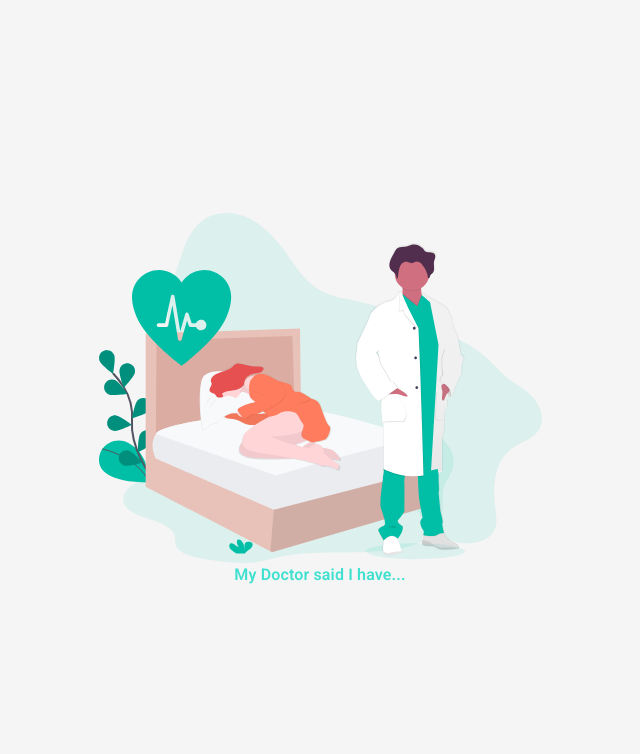
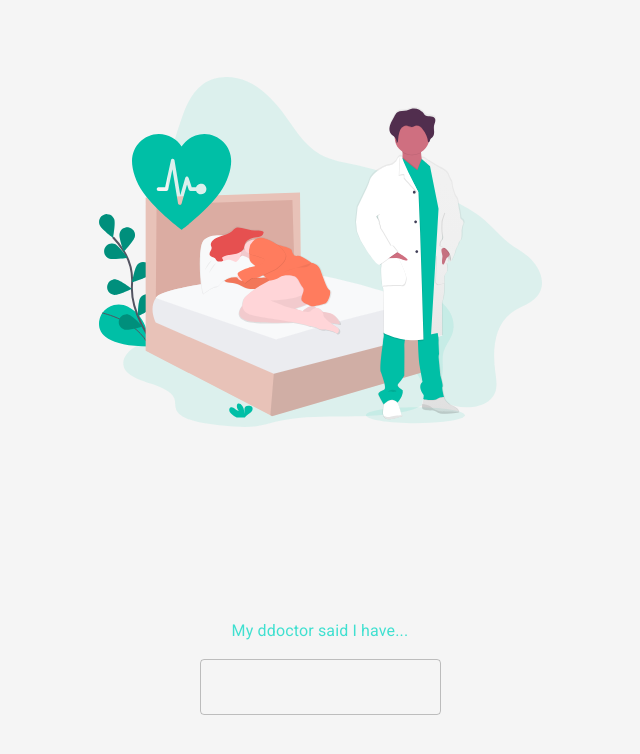
Before and after one commit to UnknownSilence/childhealthapp, a React (Create React App) app: page / in a window 1280 px wide. Shown: the top 754 px of the page, without its empty margins (320-960 px from the left). Built offline with nearby package versions, Linux system fonts and the light colour scheme.

Commit message:
ui updates
addiiton of autocomplete component

```diff
--- a/package.json
+++ b/package.json
@@ -3,8 +3,9 @@
   "version": "0.1.0",
   "private": true,
   "dependencies": {
-    "@material-ui/core": "^4.9.13",
+    "@material-ui/core": "^4.12.3",
     "@material-ui/icons": "^4.9.1",
+    "@material-ui/lab": "^4.0.0-alpha.60",
     "@testing-library/jest-dom": "^4.2.4",
     "@testing-library/react": "^9.3.2",
     "@testing-library/user-event": "^7.1.2",
--- a/src/App.css
+++ b/src/App.css
@@ -24,6 +24,10 @@
   color: turquoise;
 }
 
+#free-solo-demo {
+  width: 100% !important;
+}
+
 .App-link {
   color: #61dafb;
 }
--- a/src/pages/Home.js
+++ b/src/pages/Home.js
@@ -1,21 +1,60 @@
 import React from "react";
-import { Grid, Typography, Button } from "@material-ui/core";
+import { Grid, Typography, Button, Item, TextField } from "@material-ui/core";
 import { ReactComponent as Sleeping } from "./SleepPatient.svg";
 //import { Link, BrowserRouter as Router } from "react-router-dom";
+import Autocomplete from "@material-ui/lab/Autocomplete";
+import { ailments } from "./ailmennts";
 
 const Home = () => {
   return (
-    <di>
-      <Grid directioon="column" alignItems="center" justify="center" container>
-        <Sleeping></Sleeping>
+    <div>
+      <Grid container direction="column" item xs={12} align="center">
+        <Grid item container display="flex" justify="center">
+          <Sleeping></Sleeping>
+        </Grid>
+        <Grid item container direction="column" display="flex" justify="center">
+          <Typography>&nbsp;</Typography>
+          <Typography>&nbsp;</Typography>
+          <Typography>&nbsp;</Typography>
+          <Typography>&nbsp;</Typography>
+          <Typography>&nbsp;</Typography>
+          <Typography>&nbsp;</Typography>
+          <Typography>&nbsp;</Typography>
+          <Typography>&nbsp;</Typography>
+        </Grid>
+        <Grid
+          item
+          container
+          direction="row"
+          alignItems="flex-end"
+          justify="center"
+        >
+          <Typography>My ddoctor said I have...</Typography>
+        </Grid>
+        <Grid
+          item
+          container
+          direction="row"
+          alignItems="flex-end"
+          justify="center"
+        >
+          <Autocomplete
+            freeSolo
+            id="free-solo-demo"
+            options={ailments}
+            renderInput={(params) => (
+              <TextField
+                {...params}
+                justify="center"
+                margin="normal"
+                variant="outlined"
+                fullWidth
+              />
+            )}
+          />
+        </Grid>
       </Grid>
-      <Grid container xs={8} spacinng={12}></Grid>
-      <Grid directioon="column" alignItems="center" justify="center" container>
-        <Typography style={{ fontWeight: 600 }} type className="promptText">
-          My Doctor said I have...
-        </Typography>
-      </Grid>
-    </di>
+    </div>
   );
 };
 
--- /dev/null
+++ b/src/pages/ailmennts.js
@@ -0,0 +1 @@
+export const ailments = ["Diabetes", "Influenza", "Ear Infectiomn", "Pink Eye"];
```
Also changed, not shown: 2 other files (tests, documents, lock files or other folders).
